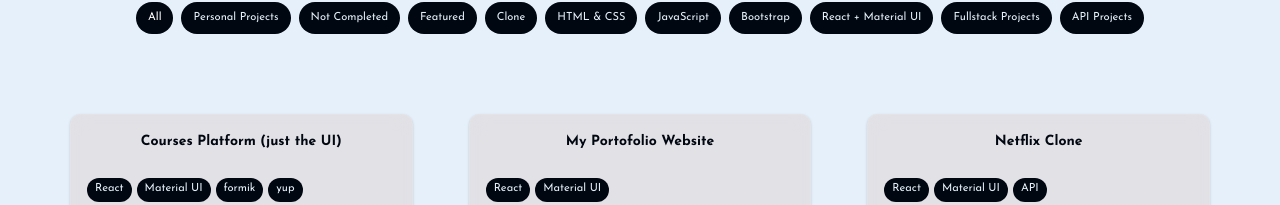
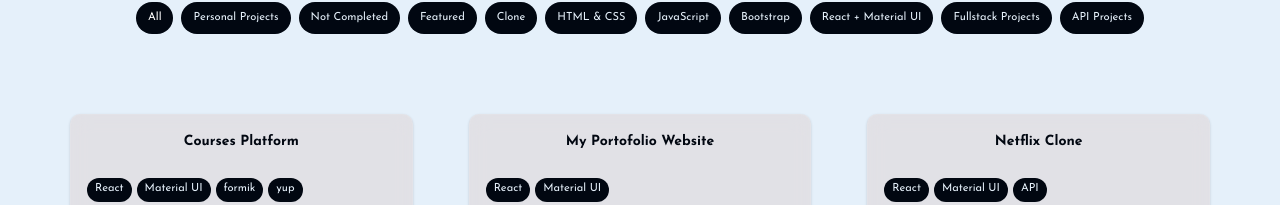
Before and after one commit to Fares-Elsisi-2005/My-New-Portfolio-React-js-, a React (Vite) app: page / in a window 1280 px wide. Shown: the part 1673-1878 px from the top of the page. Built offline with nearby package versions, Linux system fonts and the light colour scheme; a web font is replaced by a local one.

Commit message:
pdf cv to drive

```diff
--- a/src/components/hero/Hero.jsx
+++ b/src/components/hero/Hero.jsx
@@ -41,7 +41,7 @@ export default function Hero() {
         <Typography   variant="h4" sx={{ opacity: 0.9, color:colors.secondary[100]}}>I build modern and responsive client-side web apps.</Typography>
         <Stack direction={{ xs: 'column', sm: 'row' }} spacing={4} justifyContent="center" sx={{ mt: 2 }}>
 
-          <Button   variant="outlined" color="inherit"   startIcon={<DownloadIcon  className='TNeonSvg' />} sx={{color:colors.secondary[100], borderRadius:"20px",  }} component="a" href="/assets/cv/FaresAhmedSalah_FrontendDeveloper.pdf" download aria-label="Download Resume">Download Resume</Button>
+          <Button   variant="outlined" color="inherit"   startIcon={<DownloadIcon  className='TNeonSvg' />} sx={{color:colors.secondary[100], borderRadius:"20px",  }} component="a" target='_blank' href="https://drive.google.com/file/d/1_TQkeB6te1Yijjb3aWZFRA7w67pipWbF/view?usp=sharing" download aria-label="Download Resume">Download Resume</Button>
           <ScrollLink to="contact" smooth duration={500} offset={-80}>
               <Button  variant="outlined" color="inherit" sx={{ color:colors.secondary[100], backdropFilter: 'blur(10px)',  borderRadius: "20px",  }} startIcon={<WorkIcon className='TNeonSvg' />} component="a" href="mailto:fareselsisi35@gmail.com" aria-label="Hire Me">Hire Me</Button>
           </ScrollLink>
--- a/src/data/projects.json
+++ b/src/data/projects.json
@@ -2,7 +2,7 @@
 [
   {
     "id": "p00",
-    "title": "Courses Platform (just the UI)",
+    "title": "Courses Platform",
     "thumbnail": "/assets/projectsImages/coursesPlatfrom.png",
     "tech": ["React", "Material UI","formik","yup","react dropzone","react player", "React Router"],
     "category": [ "React + Material UI","JavaScript","HTML & CSS","Fullstack Projects", "Personal Projects","Not Completed"],
```
